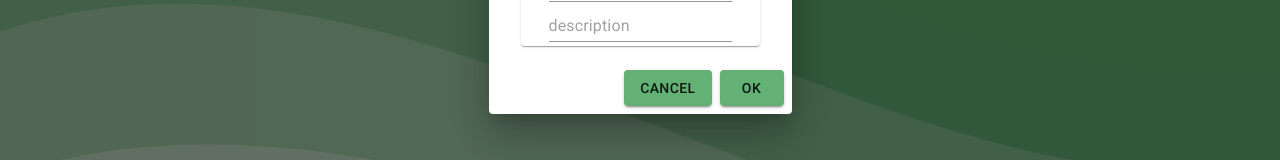
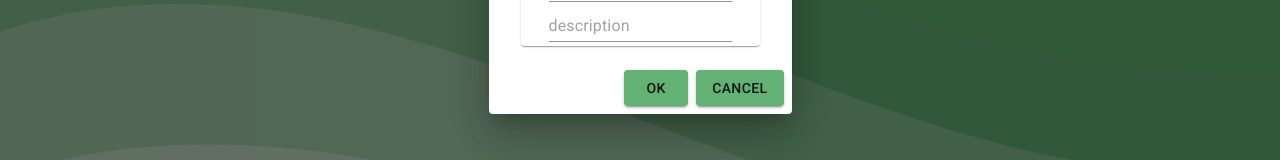
Before and after one commit to Cabbler25/Budgy, a React (Create React App) app in the folder client/: page /expenses in a window 1280 px wide. Both pictures are taken after a click on the button "ADD EXPENSE". Shown: the part 398-558 px from the top of the page. Built offline with nearby package versions, Linux system fonts and the light colour scheme.

Commit message:
create new expense working both on both ends!!

```diff
--- a/client/src/components/Expenses.component.tsx
+++ b/client/src/components/Expenses.component.tsx
@@ -17,7 +17,11 @@ function Expenses(props:IExpenseProps ) {
   return (
     <Container style={{ textAlign: 'center' }}>
       <h2>Manage your expenses, {props.user.first}</h2>
-      {NewExpense()}
+      {/* Here is the create new expense form.
+          The axios request is sent thru there. */}
+      {/* Send the user Id to let the database know
+          who made the expense. */}
+      {NewExpense(props.user.id)}
       <br/>
     </Container>
   );
--- a/client/src/components/NewExpenseDialog.tsx
+++ b/client/src/components/NewExpenseDialog.tsx
@@ -12,6 +12,7 @@ import FormControl from '@material-ui/core/FormControl';
 import Select from '@material-ui/core/Select';
 import { Paper, TextField, Container } from '@material-ui/core';
 import { Row } from 'reactstrap';
+import Axios from 'axios';
 
 const useStyles = makeStyles((theme: Theme) =>
   createStyles({
@@ -26,25 +27,45 @@ const useStyles = makeStyles((theme: Theme) =>
   }),
 );
 
-export default function NewExpense() {
+export default function NewExpense(authorId:number) {
   const classes = useStyles();
   const [state, setState] = React.useState({
     open: false,
     type: 0,
+    description:'',
+    amount:0
   });
 
   const handleChange = (name: keyof typeof state) => (
     event: React.ChangeEvent<{ value: unknown }>,
   ) => {
-    setState({ ...state, [name]: Number(event.target.value) });
+    setState({ ...state, [name]: event.target.value });
   };
 
   function handleClickOpen() {
     setState({ ...state, open: true });
   }
-
+//   Request function for new expense here
+  async function createNewExpense(){
+    const url = 'http://localhost:8080/expense/create';
+    const response = await Axios.post(url, {
+      userId:authorId,
+      type:state.type,
+      date:new Date().toISOString().slice(0,10),
+      description:state.description,
+      amount:state.amount
+    });
+    try {
+        console.log(response.status);
+    } catch {
+        console.log("ERRORS: ",response.data);
+    }
+  }
   function handleClose() {
     setState({ ...state, open: false });
+    // Function call to send the request for creating new expense
+    createNewExpense();
+
   }
 
   return (
@@ -73,15 +94,19 @@ export default function NewExpense() {
                   <Container>
                     <Row className="new-expense-form">
                         <TextField
+                        name="amount"
                         className="new-expense-form"
                         placeholder="amount"
-                        type="number" />
+                        type="number"
+                        onChange={handleChange("amount")}/>
                     </Row>
                     <Row className="new-expense-form">
                         <TextField
+                        name="description"
                         className="new-expense-form"
                         placeholder="description"
-                        type="text" />
+                        type="text"
+                        onChange={handleChange("description")}/>
                     </Row>
                   </Container>
               </Paper>
@@ -89,11 +114,15 @@ export default function NewExpense() {
           </form>
         </DialogContent>
         <DialogActions>
-          <Button onClick={handleClose} color="primary">
+            <Button
+            onClick={handleClose}
+            color="primary">
+                Ok
+            </Button>
+          <Button
+          onClick={handleClose}
+          color="primary">
             Cancel
-          </Button>
-          <Button onClick={handleClose} color="primary">
-            Ok
           </Button>
         </DialogActions>
       </Dialog>
```
